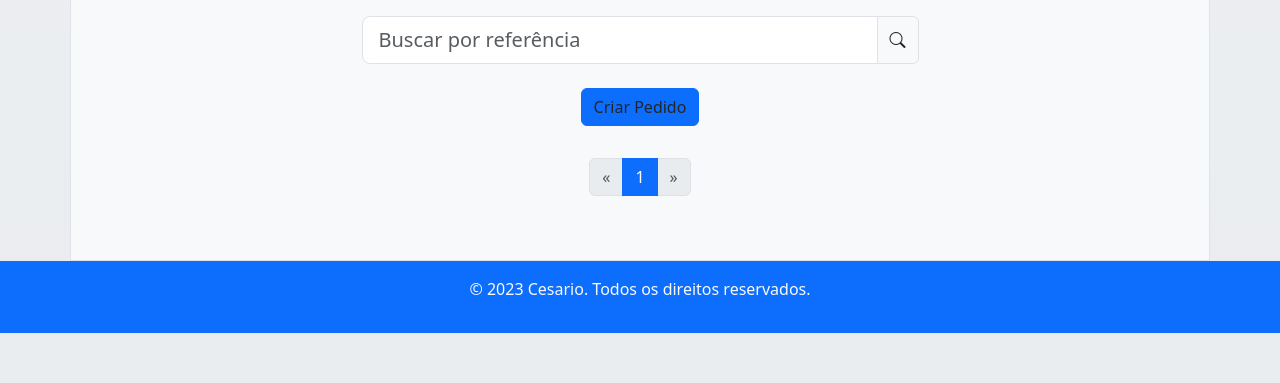
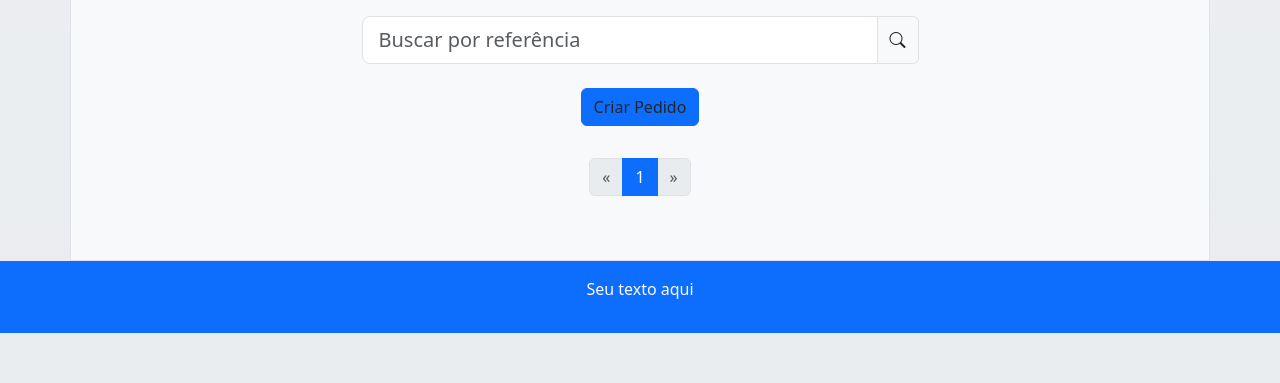
Before and after one commit to cesario-neto/order_manager, a Django app: page / in a window 1280 px wide. Shown: the part 161-544 px from the top of the page. Run offline with Django 4.2, Linux system fonts and the light colour scheme; data that the repository does not hold is empty.

Commit message:
change footer text

```diff
--- a/frontend/templates/partials/_footer.html
+++ b/frontend/templates/partials/_footer.html
@@ -1,4 +1,4 @@
 {% load static %}
 <footer class="bg-primary pt-3 pb-3 text-light">
-    <p class="text-center">© 2023 Cesario. Todos os direitos reservados.</p>
+    <p class="text-center">Seu texto aqui</p>
 </footer>
```
